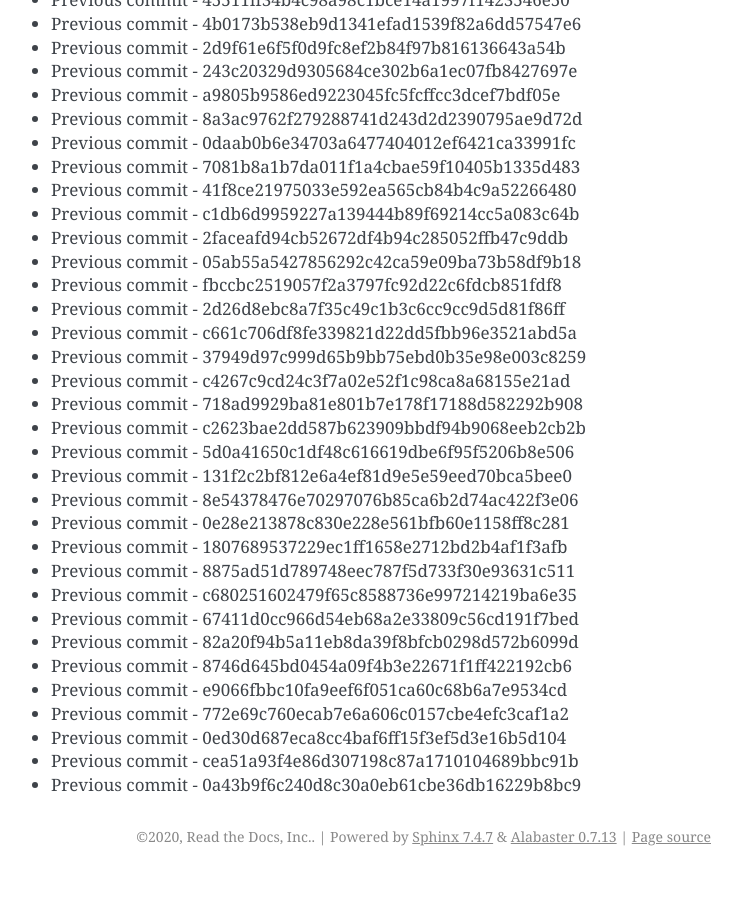
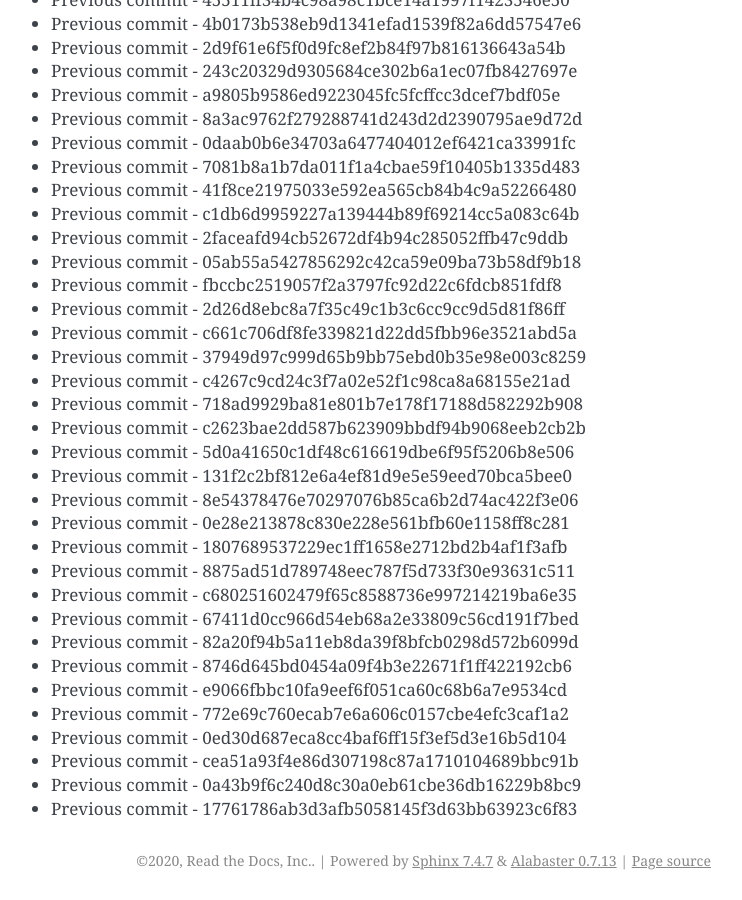
Before and after one commit to readthedocs/rtd-git-stresstest, a Sphinx documentation site: the page built from docs/updates.rst, in a window 1280 px wide and 900 px high, scrolled down 64693 px. Shown: the whole window, without its empty margins (399-1141 px from the left). Built offline with Sphinx 7.4.7, drawn with Linux system fonts in a browser that asks for light colours; before the commit the page ends 65569 px from its top, so only the background shows below that.

Commit message:
Generating commit from previous: 17761786ab3d3afb5058145f3d63bb63923c6f83

```diff
--- a/docs/updates.rst
+++ b/docs/updates.rst
@@ -2750,3 +2750,4 @@ It can be tested for any performance characteristics.
 * Previous commit - 0ed30d687eca8cc4baf6ff15f3ef5d3e16b5d104
 * Previous commit - cea51a93f4e86d307198c87a1710104689bbc91b
 * Previous commit - 0a43b9f6c240d8c30a0eb61cbe36db16229b8bc9
+* Previous commit - 17761786ab3d3afb5058145f3d63bb63923c6f83
```
